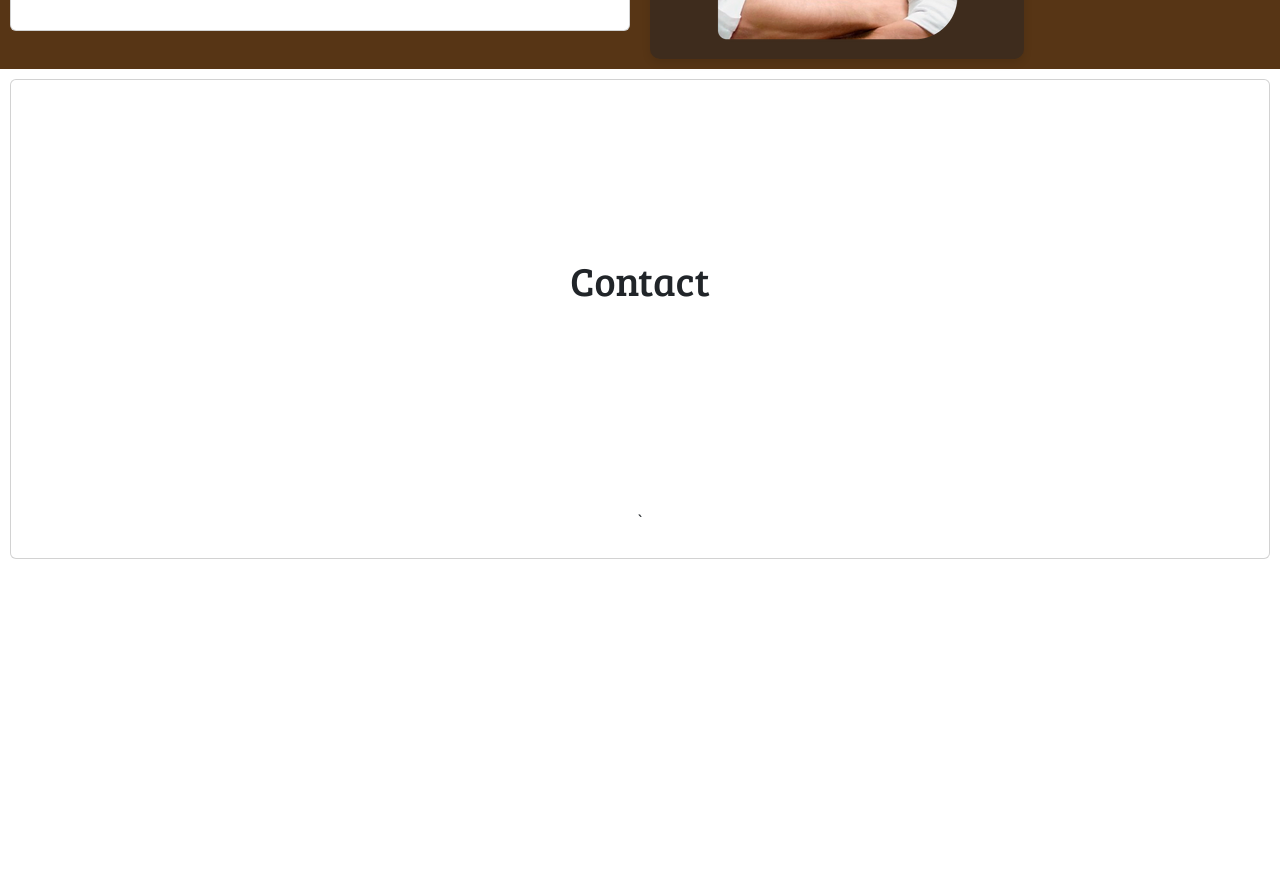
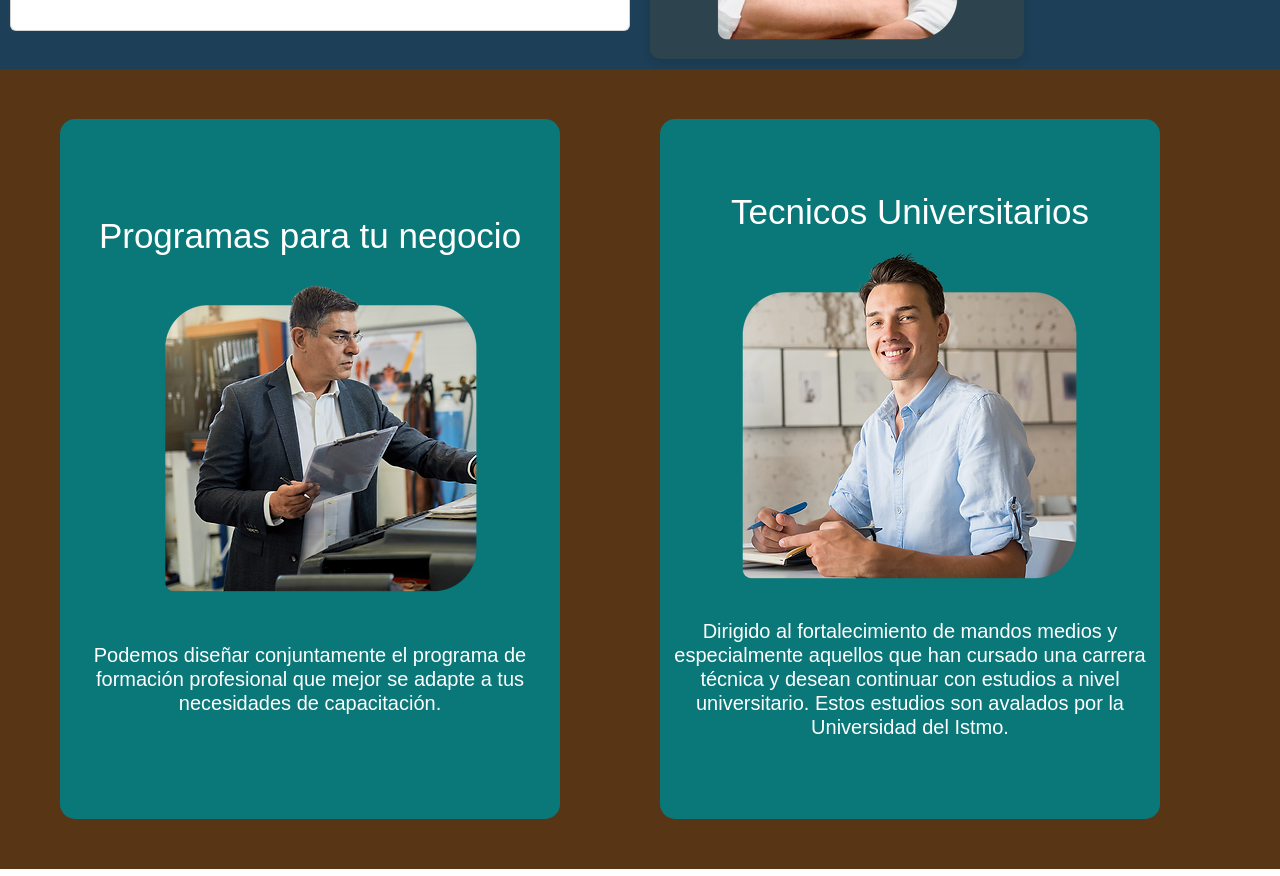
Before and after one commit to jdomingo2022206/Taller_lab1, a plain HTML site: page Lab1/src/html/kinal.html in a window 1280 px wide. Shown: the part 1911-2787 px from the top of the page. Before the commit the page ends 2480 px from the top, so only its background shows below. Drawn offline with nearby package versions, Linux system fonts and the light colour scheme.

Commit message:
Se actualiza pg Kinal

```diff
--- a/Lab1/src/css/styleKinal.css
+++ b/Lab1/src/css/styleKinal.css
@@ -44,24 +44,30 @@ h1 {
 p {
   text-align: center;
 }
+
 /*nav*/
 
 
 /* Estilos para el hover de los elementos de la lista */
 .navbar-nav .nav-item .nav-link:hover {
-  background-color: #4e8cf6; /* Cambio de color a rojo más claro en hover */
-  color: #fff; /* Cambio de color de texto a blanco en hover */
+  background-color: #4e8cf6;
+  /* Cambio de color a rojo más claro en hover */
+  color: #fff;
+  /* Cambio de color de texto a blanco en hover */
 }
 
 /* Estilos para el dropdown (menú desplegable) */
 .navbar-nav .nav-item.dropdown:hover .dropdown-menu {
-  background-color: #4e8cf6; /* Color de fondo del dropdown en hover */
+  background-color: #4e8cf6;
+  /* Color de fondo del dropdown en hover */
 }
 
 /* Estilos para los elementos del dropdown en hover */
 .navbar-nav .nav-item.dropdown:hover .dropdown-menu .dropdown-item:hover {
-  background-color: #4e8cf6; /* Cambio de color a rojo más claro en hover del dropdown */
-  color: #fff; /* Cambio de color de texto a blanco en hover del dropdown */
+  background-color: #4e8cf6;
+  /* Cambio de color a rojo más claro en hover del dropdown */
+  color: #fff;
+  /* Cambio de color de texto a blanco en hover del dropdown */
 }
 
 .btn-xl {
@@ -177,7 +183,7 @@ header .intro-text .intro-heading {
 
   .cards {
     display: grid;
-  background-color: #573515;
+    background-color: #11354ff2;
     grid-template-columns: 50% 50%;
     justify-content: space-evenly;
     align-items: center;
@@ -314,7 +320,7 @@ p {
 
   /* img*/
   .img {
-    background-color: #28252587;
+    background-color: #3c464587;
     border-radius: 10px;
     box-shadow: 0 4px 8px rgba(0, 0, 0, 0.1);
     text-align: center;
@@ -340,3 +346,54 @@ p {
     align-items: center;
     grid-template-columns: 33% 33% 33%;
   }
+
+  /*Otros*/
+
+  .otros {
+    display: grid;
+    background-color: #573515;
+    grid-template-columns: 50% 50%;
+    justify-content: center;
+    align-items: center;
+    gap: 20px;
+
+  }
+
+  .cont-otros {
+    display: flex;
+    align-items: center;
+    justify-content: center;
+    width: 100%;
+    height: 100vh;
+  }
+
+  .card-otros {
+    background-color: #0a7778;
+    width: 500px;
+    height: 700px;
+    display: flex;
+    flex-direction: column; /* Alinea los elementos en columna */
+    align-items: center; /* Centra los elementos horizontalmente */
+    justify-content: center; /* Centra los elementos verticalmente */
+    position: relative;
+    overflow: hidden;
+    transition: transform 0.3s ease-in-out;
+    margin: 10px;
+    border-radius: 15px;
+  }
+
+  .card-otros h1{
+    font-family: 'Arial', sans-serif; /* Elige la fuente que prefieras */
+    color: #ffffff; /* Color blanco para el texto */
+    font-size: 35px; /* Tamaño del texto */
+  }
+
+  .card-otros h3{
+    font-family: 'Arial', sans-serif; /* Elige la fuente que prefieras */
+    color: #ffffff; /* Color blanco para el texto */
+    font-size: 20px; /* Tamaño del texto */
+  }
+
+  .card-otros:hover {
+    transform: scale(1.1);
+  }
--- a/Lab1/src/html/kinal.html
+++ b/Lab1/src/html/kinal.html
@@ -114,7 +114,24 @@
         <div class="img">
             <img src="../resource/superior.webp" alt="">
         </div>
+    </div>
 
+    <div class="otros">
+        <div class="cont-otros">
+            <div class="card-otros">
+                <h1>Programas para tu negocio</h1>
+                <img src="../resource/negocio.webp" alt="">
+                <br>
+                <h3>Podemos diseñar conjuntamente el programa de formación profesional que mejor se adapte a tus necesidades de capacitación.</h3>
+            </div>
+        </div>
+
+        <div class="card-otros">
+            <h1>Tecnicos Universitarios</h1>
+            <img src="../resource/tecnicos.webp" alt="">
+            <br>
+            <h3>Dirigido al fortalecimiento de mandos medios y especialmente aquellos que han cursado una carrera técnica y desean continuar con estudios a nivel universitario. Estos estudios son avalados por la Universidad del Istmo.</h3>
+        </div>
     </div>
 
 
```
Also changed, not shown: Lab1/src/resource/negocio.webp (added), Lab1/src/resource/tecnicos.webp (added). Lines whose indentation alone changed are shown as unchanged.
